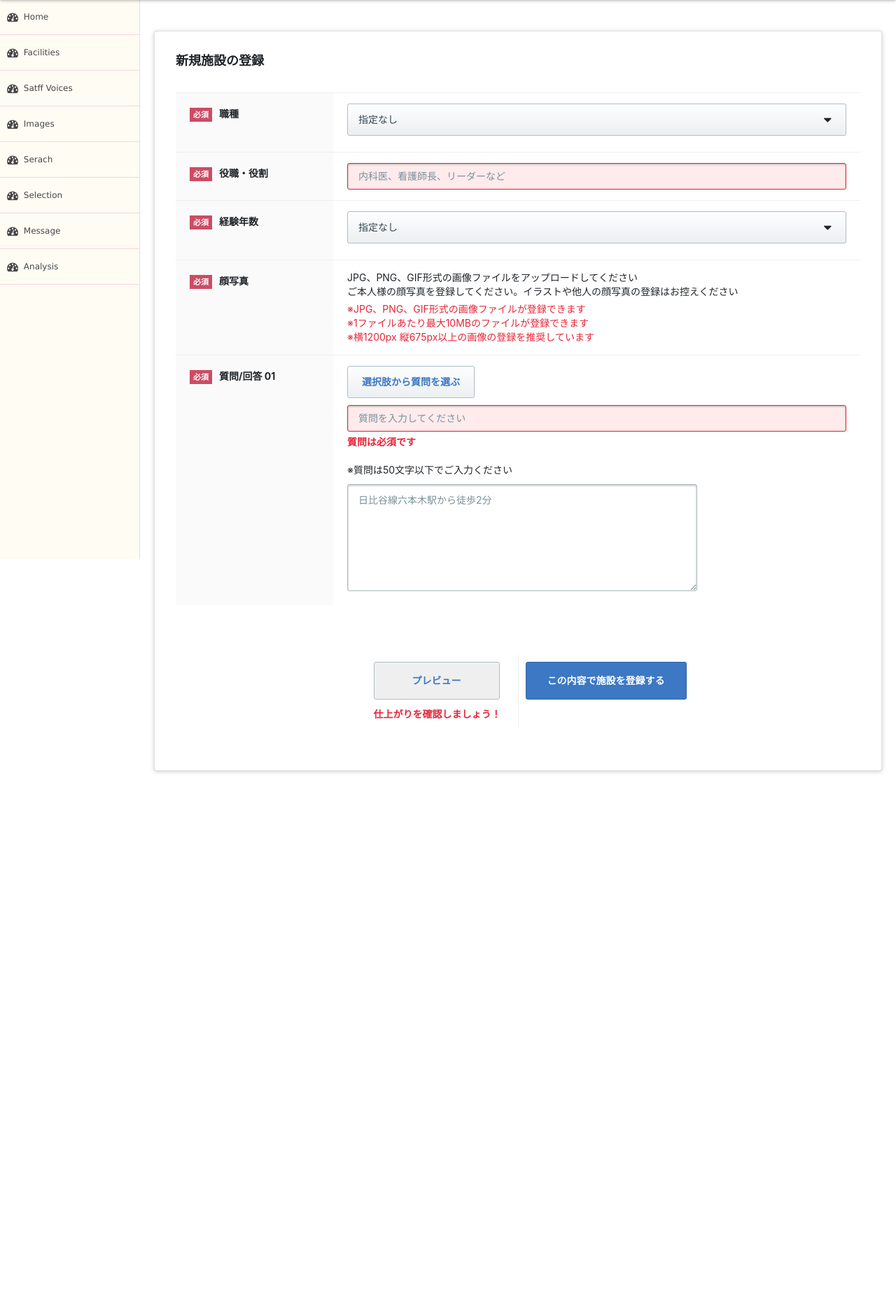
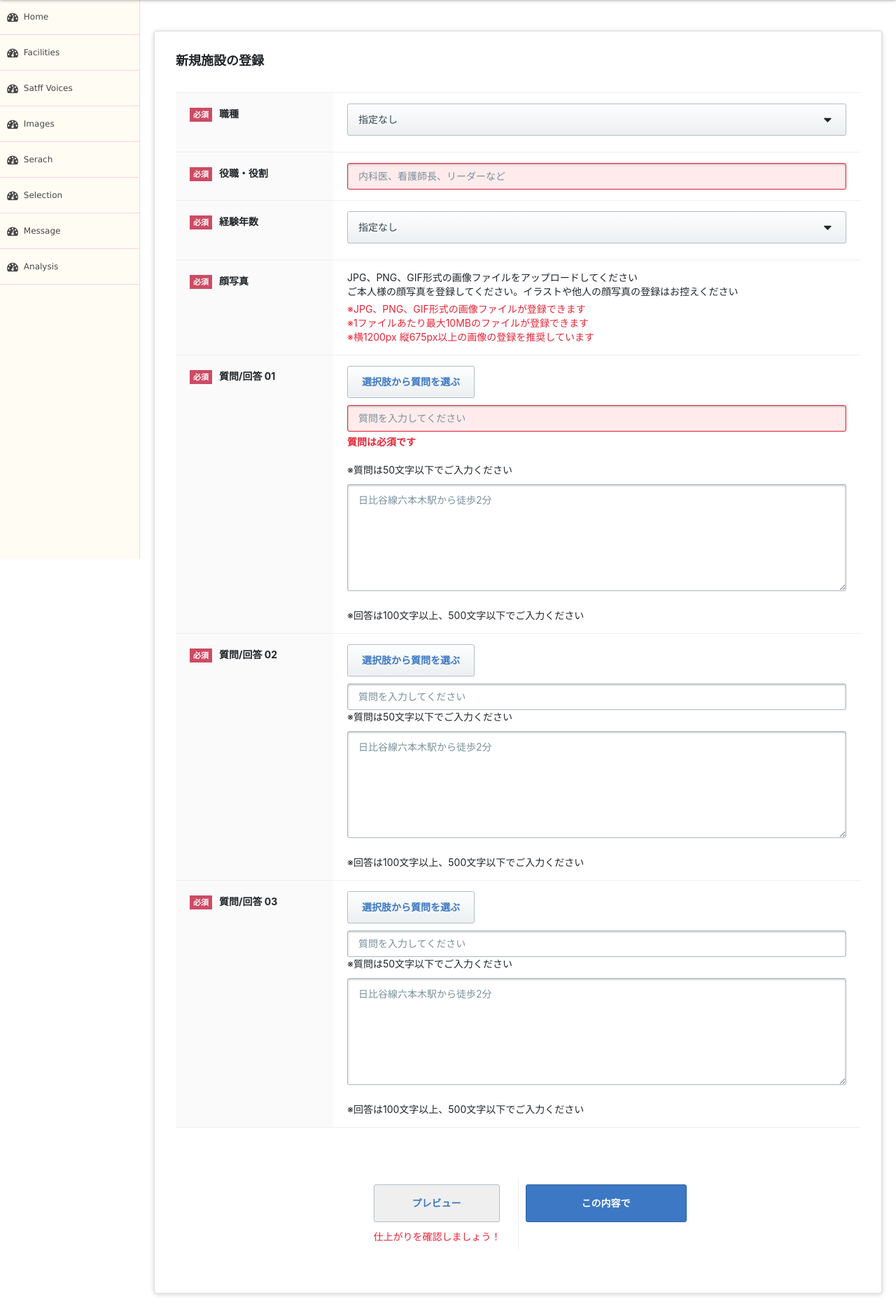
Before and after one commit to seasoftmayzinmarwin/seasoft-mayzin, a PHP site: page /staff-voice-new.php in a window 1280 px wide. Shown: the part 51-1925 px from the top of the page at 70% size. Before the commit the page ends 1156 px from the top, so only its background shows below. Run offline with PHP 8.4, Linux system fonts and the light colour scheme.

Commit message:
Add Job New Offer Register

```diff
--- a/css/style.css
+++ b/css/style.css
@@ -2435,6 +2435,10 @@ input[type="radio"]:default + label:after {
 .card-wd-100{
   width: 100% !important;
 }
+.car-mx-wd-auto{
+  width: 100% !important;
+  max-width: 100% !important;
+}
 .card-wd-auto{
   width: auto !important;
 }
--- a/staff-voice-new.php
+++ b/staff-voice-new.php
@@ -20,17 +20,50 @@
                 <dd class="definition-table-body">
                   <div class="card-option">
                   <label class="card-selectbox">
-                  <select name="facility_form_id" id="facility_form_id" class="card-selectbox-select">
+                  <select name="job_category_id" id="job_category_id" class="card-selectbox-select">
                     <option value="0">指定なし</option>
-                    <option value="1">病院</option>
-                    <option value="2">診療所</option>
-                    <option value="3">歯科診療所・技工所</option>
-                    <option value="4">代替医療・リラクゼーション</option>
-                    <option value="5">介護・福祉事業所</option>
-                    <option value="6">薬局・ドラッグストア</option>
-                    <option value="7">訪問看護ステーション</option>
-                    <option value="8">保育園・幼稚園</option>
-                    <option value="9">その他（企業・学校等）</option>
+                    <optgroup label="医科">
+                      <option value="0">医師</option>
+                      <option value="1">薬剤師</option>
+                      <option value="2">看護師/准看護師</option>
+                      <option value="3">助産師</option>
+                      <option value="4">保健師</option>
+                      <option value="5">看護助手</option>
+                      <option value="6">保健師</option>
+                      <option value="8">看護助手</option>
+                      <option value="9">保健師</option>
+                      <option value="10">保健師</option>
+                      <option value="11">診療放射線技師</option>
+                      <option value="12">臨床検査技師</option>
+                      <option value="13">臨床工学技士</option>
+                      <option value="14">管理栄養士/栄養士</option>
+                      <option value="15">公認心理師/臨床心理士</option>
+                      <option value="16">医療ソーシャルワーカー</option>
+                      <option value="17">登録販売者</option>
+                      <option value="18">医療事務/受付</option>
+                      <option value="19">臨床開発モニター</option>
+                      <option value="20">診療放射線技師</option>
+                      <option value="21">MR</option>
+                      <option value="22">MS（医薬品卸）</option>
+                  </optgroup>
+                  <optgroup label="歯科">
+                    <option value="1">歯科医師</option>
+                    <option value="2">歯科衛生士</option>
+                    <option value="3">歯科技工士</option>
+                    <option value="4">歯科助手</option>
+                    <option value="5">医療事務/受付</option>
+                  </optgroup>
+                  <optgroup label="介護">
+                    <option value="1">介護職/ヘルパー</option>
+                    <option value="2">生活相談員</option>
+                    <option value="3">ケアマネジャー</option>
+                    <option value="4">管理職（介護）</option>
+                    <option value="5">サービス提供責任者</option>
+                    <option value="6">生活支援員</option>
+                    <option value="7">サービス提供責任者</option>
+                    <option value="8">サービス提供責任者</option>
+                    <option value="9">サービス提供責任者</option>
+                  </optgroup>
                   </select>
                   <span class="select-arrow"><i class="fa fa-caret-down fa-lg" aria-hidden="true"></i>
                   </span>
@@ -119,7 +152,50 @@
                   <input value="" name="position" class="definition-text-field card-wd-100 definition-txt-error" placeholder="質問を入力してください" maxlength="100" type="text">
                   <span class="definition-txt-alert">質問は必須です</span><br>
                   <span>※質問は50文字以下でご入力ください</span><br>
-                  <textarea name="access" class="card-textarea space-mt-10 definition-txt-error" placeholder="日比谷線六本木駅から徒歩2分" maxlength="2000" rows="1" style="overflow: hidden; overflow-wrap: break-word; height: 76px;"></textarea>
+                  <textarea name="access" class="card-textarea space-mt-10 car-mx-wd-auto" placeholder="日比谷線六本木駅から徒歩2分" maxlength="2000" rows="1" style="overflow: hidden; overflow-wrap: break-word; height: 76px;"></textarea><br><br>
+                  <span>※回答は100文字以上、500文字以下でご入力ください</span>
+                </dd>
+              </dl>
+            </li>
+            <li class="definition-table-item">
+              <dl class="dl-definition-table">
+                <dt class="definition-table-head">
+                  <span class="definition-head-item">
+                    <span class="definition-label-red">必須
+                    </span>
+                  </span>
+                  <span class="definition-head-item definition-head-item-left">質問/回答 02
+                  </span>
+                </dt>
+                <dd class="definition-table-body">
+                  <div class="space-pd-btm-sm">
+                    <button type="button" class="card-btn">選択肢から質問を選ぶ</button>
+                  </div>
+                  <input value="" name="position" class="definition-text-field card-wd-100" placeholder="質問を入力してください" maxlength="100" type="text"><br>
+                  <span>※質問は50文字以下でご入力ください</span><br>
+                  <textarea name="access" class="card-textarea space-mt-10 car-mx-wd-auto" placeholder="日比谷線六本木駅から徒歩2分" maxlength="2000" rows="1" style="overflow: hidden; overflow-wrap: break-word; height: 76px;"></textarea><br><br>
+                  <span>※回答は100文字以上、500文字以下でご入力ください</span>
+                </dd>
+              </dl>
+            </li>
+            <li class="definition-table-item card-input-br-btm">
+              <dl class="dl-definition-table">
+                <dt class="definition-table-head">
+                  <span class="definition-head-item">
+                    <span class="definition-label-red">必須
+                    </span>
+                  </span>
+                  <span class="definition-head-item definition-head-item-left">質問/回答 03
+                  </span>
+                </dt>
+                <dd class="definition-table-body">
+                  <div class="space-pd-btm-sm">
+                    <button type="button" class="card-btn">選択肢から質問を選ぶ</button>
+                  </div>
+                  <input value="" name="position" class="definition-text-field card-wd-100" placeholder="質問を入力してください" maxlength="100" type="text">
+                  <span>※質問は50文字以下でご入力ください</span><br>
+                  <textarea name="access" class="card-textarea space-mt-10 car-mx-wd-auto" placeholder="日比谷線六本木駅から徒歩2分" maxlength="2000" rows="1" style="overflow: hidden; overflow-wrap: break-word; height: 76px;"></textarea><br><br>
+                  <span>※回答は100文字以上、500文字以下でご入力ください</span>
                 </dd>
               </dl>
             </li>
@@ -136,13 +212,13 @@
                 <button type="button" class="tbl-btn-grey">プレビュー</button>
                 <div class="tex-center">
                   <div class="tbl-alert-item">
-                    <div class="tbl-alert-text card-fw-bold">仕上がりを確認しましょう！
+                    <div class="tbl-alert-text card-fw-normal">仕上がりを確認しましょう！
                     </div>
                   </div>
                 </div>
               </td>
               <td class="btn-table-item card-bdr-left">
-                <button type="submit" class="tbl-btn-blue">この内容で施設を登録する</button>
+                <button type="submit" class="tbl-btn-blue">この内容で</button>
               </td>
             </tr>
           </tbody>
```
